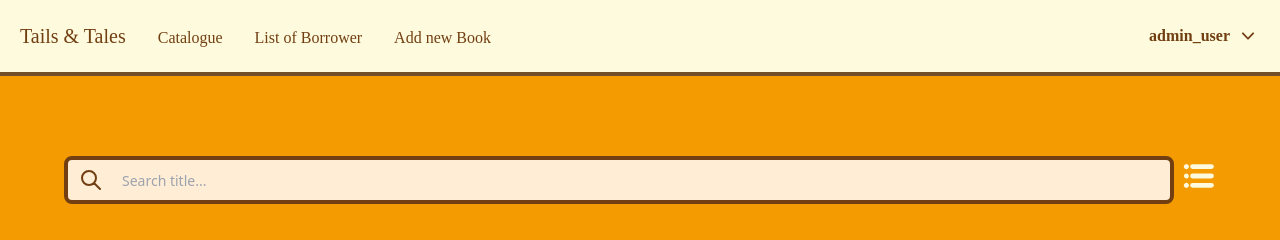
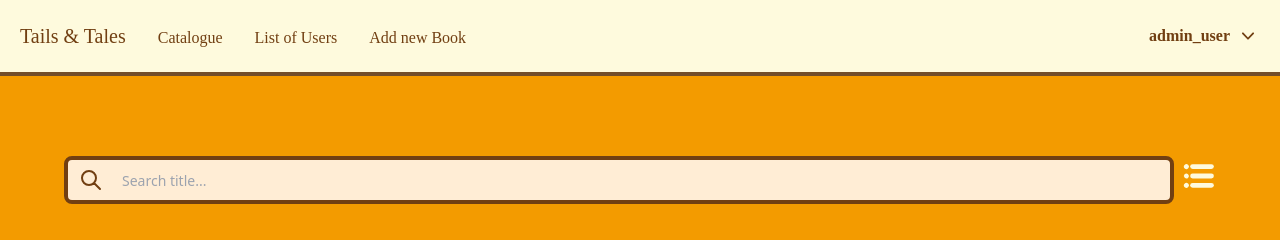
Before and after one commit to PBP-A11/cat-cafe, a Django app: page /catalog/ in a window 1280 px wide. Shown: the top 240 px of the page. Run offline with Django 4.2, Linux system fonts and the light colour scheme; a user stored in the database is signed in; data comes from the database, SQL or seed files in the repository; some libraries are stand-ins or nearby versions; some web fonts are replaced.

Commit message:
change list of borrower to users

```diff
--- a/templates/navbar.html
+++ b/templates/navbar.html
@@ -21,7 +21,7 @@ href = "https://fonts.googleapis.com/css2?family=Darumadrop+One">
             <h1 class="ml-2 text-xl text-yellow-900"><a href="../">Tails & Tales</a></h1>
             <a href="{% url 'catalog:catalog' %}" class="text-yellow-900 pl-8 pt-1">Catalogue</a>
             {% if user.user_type == 'ADMIN' %}
-            <a href="{% url 'mybooks:mybooks' %}" class="text-yellow-900 pl-8 pt-1">List of Borrower</a>
+            <a href="{% url 'mybooks:mybooks' %}" class="text-yellow-900 pl-8 pt-1">List of Users</a>
             <a href="#" class="text-yellow-900 pl-8 pt-1">Add new Book</a>
             {% else %}
             <a href="{% url 'mybooks:mybooks' %}" class="text-yellow-900 pl-8 pt-1">My Book</a>
```
